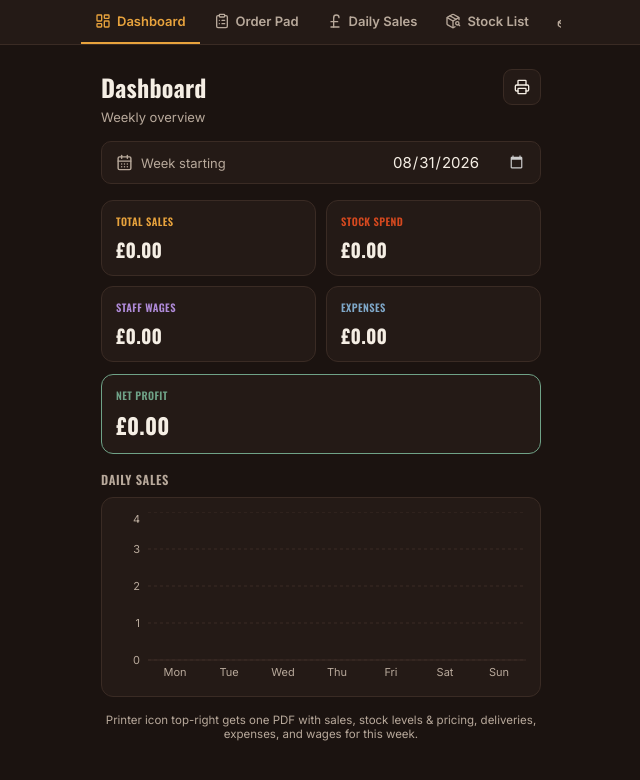
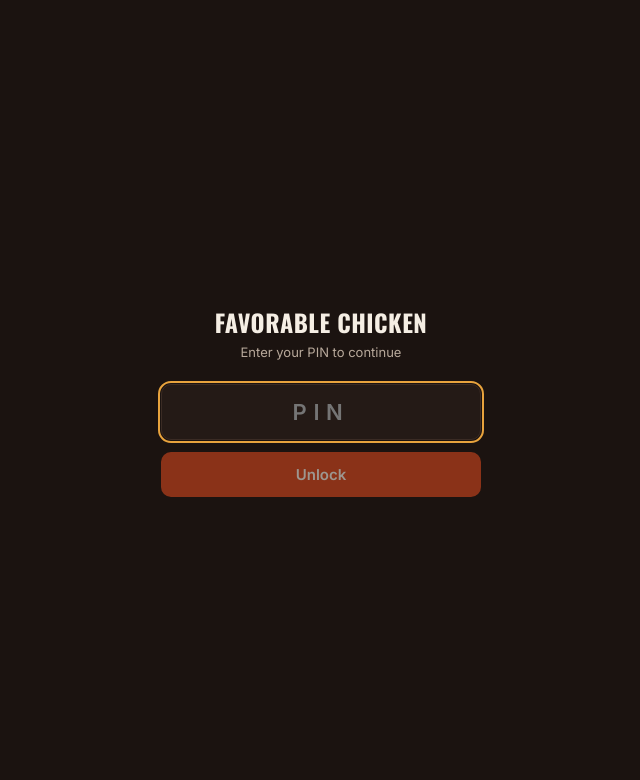
Before and after one commit to hammadcheema1222-jpg/favorable-chicken-tools, a React (Vite) app: page / in a window 1280 px wide. Shown: the top 780 px of the page, without its empty margins (319-959 px from the left). Built offline with nearby package versions, Linux system fonts and the light colour scheme.

Commit message:
Replace src/storage.js and src/App.jsx with provided contents

```diff
--- a/src/App.jsx
+++ b/src/App.jsx
@@ -1,25 +1,48 @@
-import React, { useState } from "react";
-import { LayoutDashboard, ClipboardList, PoundSterling, PackageSearch, Boxes, Users } from "lucide-react";
+import React, { useEffect, useState } from "react";
+import { LayoutDashboard, ClipboardList, PoundSterling, PackageSearch, Boxes, Users, Receipt, LogOut } from "lucide-react";
 import { COLORS, GLOBAL_STYLE } from "./theme.js";
+import { AuthGate, useAuth } from "./auth.jsx";
+import ClockWidget from "./ClockWidget.jsx";
 import DashboardPage from "./DashboardPage.jsx";
 import OrderPad from "./OrderPad.jsx";
 import DailySalesPad from "./DailySalesPad.jsx";
 import StockListPage from "./StockListPage.jsx";
 import InventoryPage from "./InventoryPage.jsx";
 import WagesPage from "./WagesPage.jsx";
+import ExpensesPage from "./ExpensesPage.jsx";
 
 const TABS = [
-  { key: "dashboard", label: "Dashboard", icon: LayoutDashboard, Comp: DashboardPage },
-  { key: "order", label: "Order Pad", icon: ClipboardList, Comp: OrderPad },
-  { key: "sales", label: "Daily Sales", icon: PoundSterling, Comp: DailySalesPad },
-  { key: "stock", label: "Stock List", icon: PackageSearch, Comp: StockListPage },
-  { key: "inventory", label: "Inventory", icon: Boxes, Comp: InventoryPage },
-  { key: "wages", label: "Wages", icon: Users, Comp: WagesPage },
+  { key: "dashboard", label: "Dashboard", icon: LayoutDashboard, Comp: DashboardPage, roles: ["owner"] },
+  { key: "order", label: "Order Pad", icon: ClipboardList, Comp: OrderPad, roles: ["staff", "owner"] },
+  { key: "sales", label: "Daily Sales", icon: PoundSterling, Comp: DailySalesPad, roles: ["staff", "owner"] },
+  { key: "stock", label: "Stock List", icon: PackageSearch, Comp: StockListPage, roles: ["staff", "owner"] },
+  { key: "inventory", label: "Inventory", icon: Boxes, Comp: InventoryPage, roles: ["staff", "owner"] },
+  { key: "wages", label: "Wages", icon: Users, Comp: WagesPage, roles: ["owner"] },
+  { key: "expenses", label: "Expenses", icon: Receipt, Comp: ExpensesPage, roles: ["owner"] },
 ];
 
 export default function App() {
-  const [tab, setTab] = useState("dashboard");
-  const Active = TABS.find((t) => t.key === tab).Comp;
+  return (
+    <AuthGate>
+      <AppShell />
+    </AuthGate>
+  );
+}
+
+function AppShell() {
+  const { role, logout } = useAuth();
+  const visibleTabs = TABS.filter((t) => t.roles.includes(role));
+  const [tab, setTab] = useState(() => (role === "owner" ? "dashboard" : "order"));
+
+  // If the current tab isn't visible for this role (e.g. PIN changed), fall back.
+  useEffect(() => {
+    if (!visibleTabs.find((t) => t.key === tab) && visibleTabs.length) {
+      setTab(visibleTabs[0].key);
+    }
+    // eslint-disable-next-line react-hooks/exhaustive-deps
+  }, [role]);
+
+  const Active = (visibleTabs.find((t) => t.key === tab) || visibleTabs[0]).Comp;
 
   return (
     <div style={{ background: COLORS.bg, minHeight: "100vh" }}>
@@ -30,10 +53,10 @@ export default function App() {
         background: COLORS.panel, borderBottom: `1px solid ${COLORS.border}`,
       }}>
         <div style={{
-          maxWidth: 480, margin: "0 auto", display: "flex",
-          overflowX: "auto", WebkitOverflowScrolling: "touch",
+          maxWidth: 480, margin: "0 auto", display: "flex", alignItems: "center",
         }}>
-          {TABS.map(({ key, label, icon: Icon }) => (
+          <div style={{ flex: 1, display: "flex", overflowX: "auto", WebkitOverflowScrolling: "touch" }}>
+            {visibleTabs.map(({ key, label, icon: Icon }) => (
               <NavButton
                 key={key}
                 active={tab === key}
@@ -42,6 +65,22 @@ export default function App() {
                 label={label}
               />
             ))}
+          </div>
+          <button
+            onClick={() => {
+              if (window.confirm("Log out of this device?")) logout();
+            }}
+            aria-label="Log out"
+            style={{
+              flexShrink: 0, background: "none", border: "none", color: COLORS.muted,
+              padding: "0 14px", display: "flex", cursor: "pointer",
+            }}
+          >
+            <LogOut size={16} />
+          </button>
+        </div>
+        <div style={{ maxWidth: 480, margin: "0 auto" }}>
+          <ClockWidget />
         </div>
       </div>
 
--- a/src/storage.js
+++ b/src/storage.js
@@ -1,18 +1,42 @@
-// Simple wrapper around localStorage so it behaves like the
-// get/set storage API, but persists in the visitor's own browser.
+// Talks to the shared Netlify Function (backed by Netlify Blobs) so every
+// device - yours, your staff's - reads and writes the same data, instead
+// of each phone keeping its own separate local copy.
+
+let currentPin = null;
+
+// Called once after a successful PIN login (see auth.jsx). Every request
+// below carries this PIN so the server can check what that PIN is allowed
+// to read/write.
+export function setStoragePin(pin) {
+  currentPin = pin;
+}
+
+async function call(method, path, body) {
+  const headers = { "x-app-pin": currentPin || "" };
+  const init = { method, headers };
+  if (body !== undefined) {
+    headers["content-type"] = "application/json";
+    init.body = JSON.stringify(body);
+  }
+  const res = await fetch(`/.netlify/functions/${path}`, init);
+  if (res.status === 401 || res.status === 403) {
+    throw new Error("not-authorized");
+  }
+  if (!res.ok) return null;
+  return res.json();
+}
+
 export const storage = {
   async get(key) {
     try {
-      const value = window.localStorage.getItem(key);
-      return value !== null ? { key, value } : null;
+      return await call("GET", `data?key=${encodeURIComponent(key)}`);
     } catch (e) {
       return null;
     }
   },
   async set(key, value) {
     try {
-      window.localStorage.setItem(key, value);
-      return { key, value };
+      return await call("POST", "data", { key, value });
     } catch (e) {
       return null;
     }
```
Lines whose indentation alone changed are shown as unchanged.
